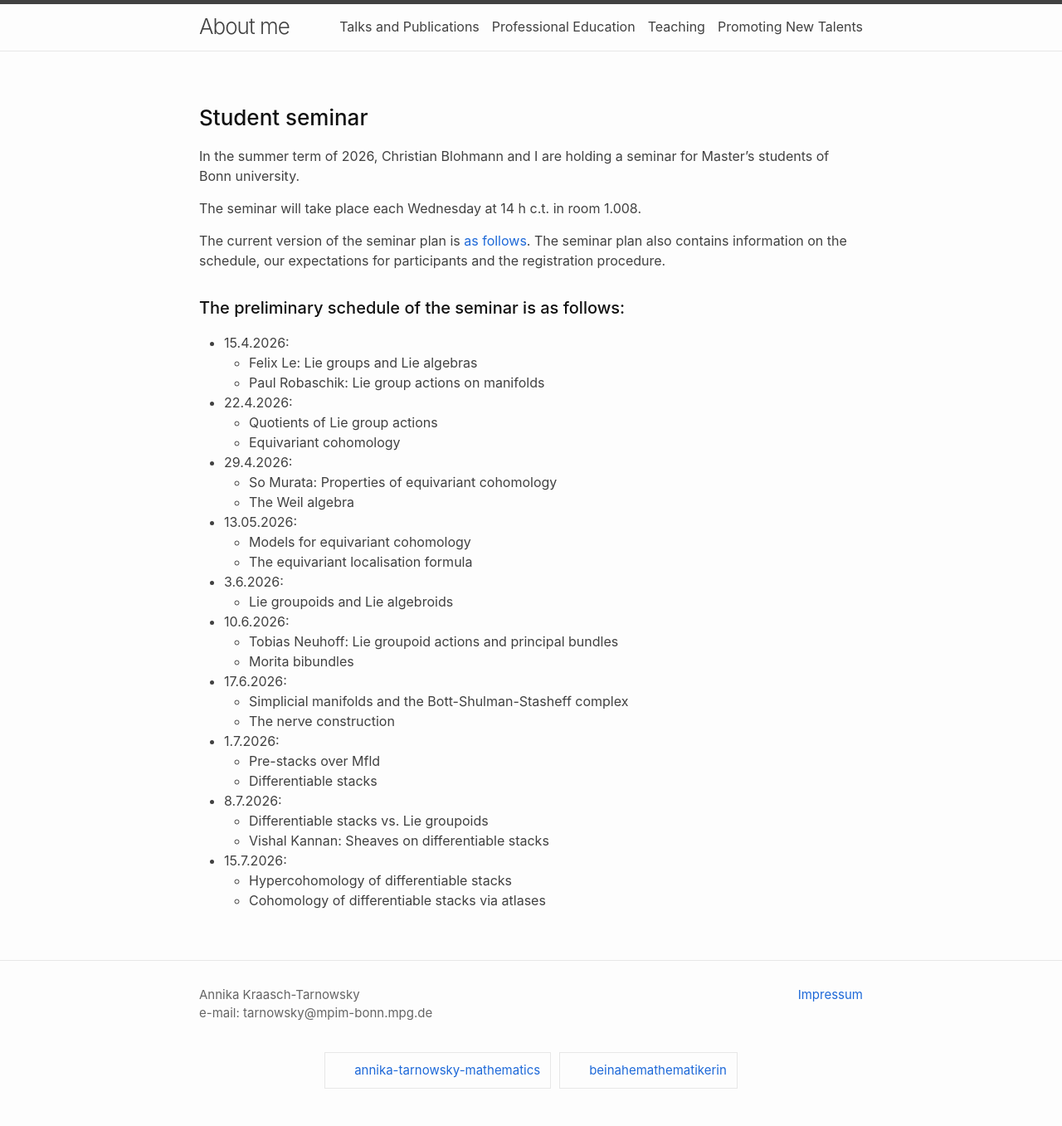
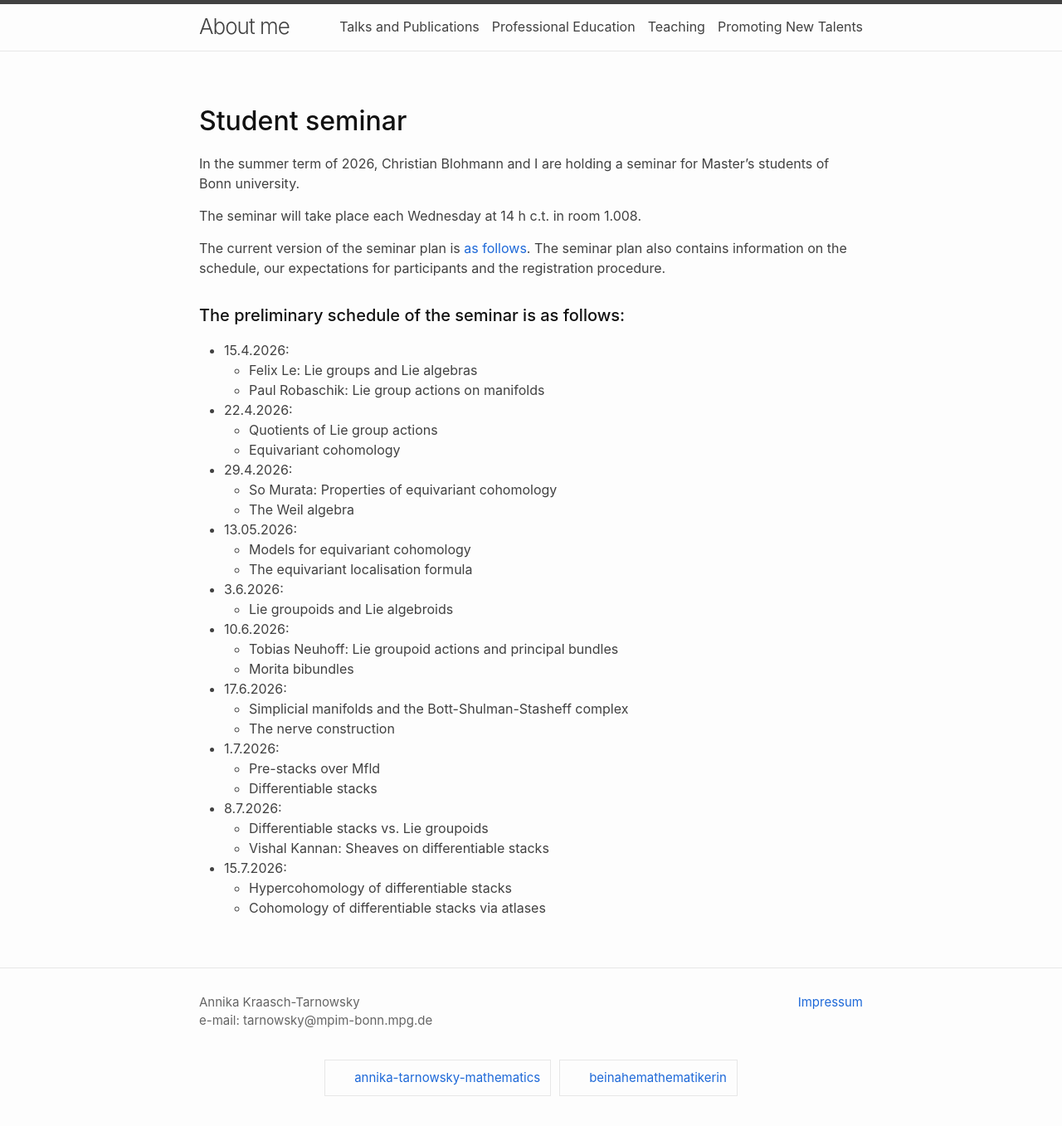
Before and after one commit to AnnikaKT/annikakt.github.io, a Jekyll site: the page built from seminar.markdown, in a window 1280 px wide. Shown: the whole page at 83% size. Built offline with Jekyll 4.4.1, drawn with Linux system fonts in a browser that asks for light colours.

```diff
--- a/seminar.markdown
+++ b/seminar.markdown
@@ -4,7 +4,7 @@ title:
 permalink: /seminar26/
 ---
 
-### Student seminar
+## Student seminar
 
 In the summer term of 2026, Christian Blohmann and I are holding a seminar for Master's students of Bonn university.
 
```
